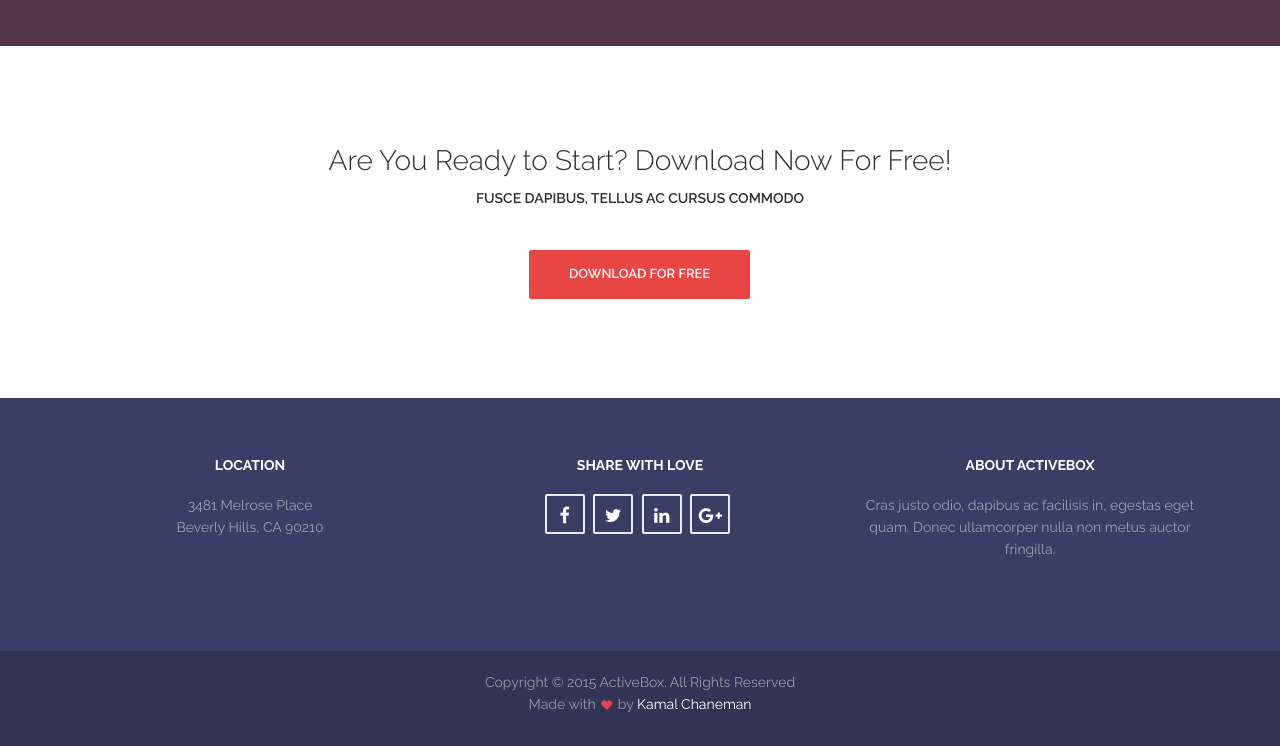
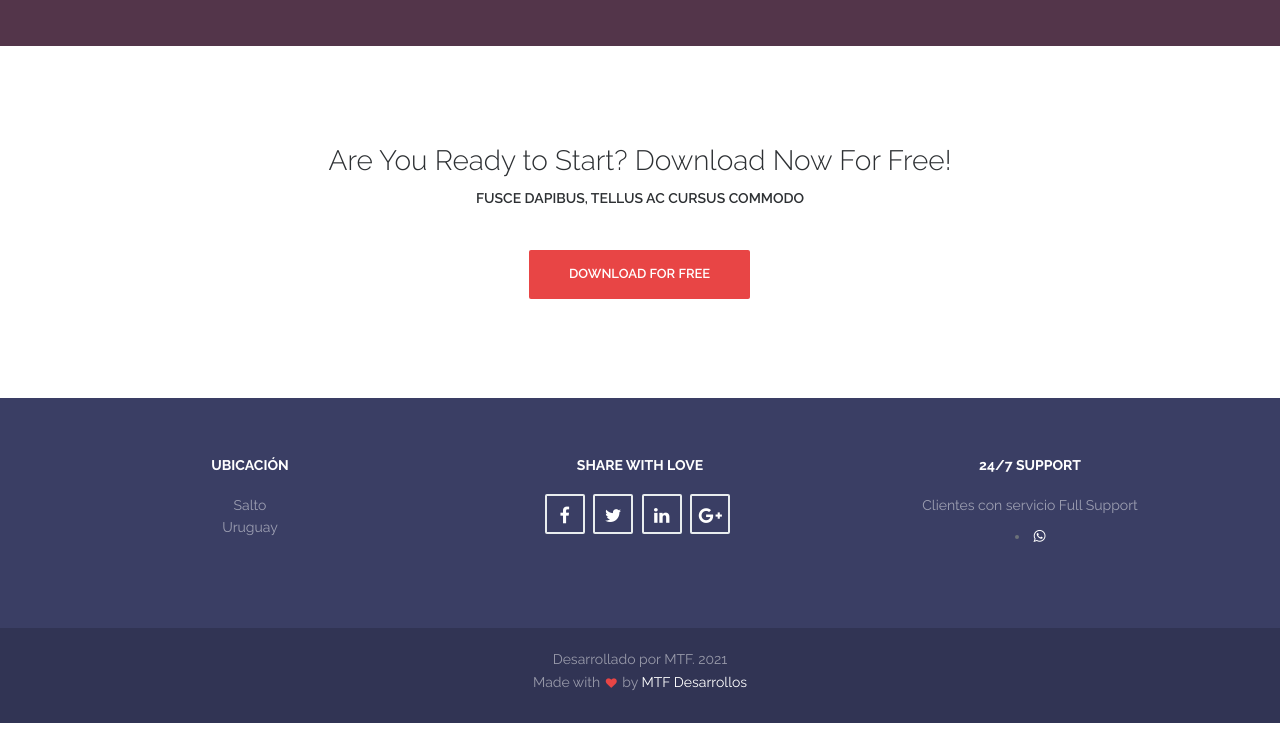
Before and after one commit to felamachado/infra-website, a plain HTML site: page index.html in a window 1280 px wide. Shown: the part 3307-4053 px from the top of the page. After the commit the page ends 4030 px from the top, so only its background shows below. Drawn offline with nearby package versions, Linux system fonts and the light colour scheme; files whose address does not match are found by name.

Commit message:
Modificando links

```diff
--- a/index.html
+++ b/index.html
@@ -321,8 +321,8 @@
             <div class="container">
                 <div class="row">
                     <div class="footer-col col-md-4">
-                        <h5>Location</h5>
-                        <p>3481 Melrose Place<br>Beverly Hills, CA 90210</p>
+                        <h5>Ubicación</h5>
+                        <p>Salto<br>Uruguay</p>
                     </div>
                     <div class="footer-col col-md-4">
                         <h5>Share with Love</h5>
@@ -334,8 +334,9 @@
                         </ul>
                     </div>
                     <div class="footer-col col-md-4">
-                        <h5>About ActiveBox</h5>
-                        <p>Cras justo odio, dapibus ac facilisis in, egestas eget quam. Donec ullamcorper nulla non metus auctor fringilla.</p>
+                        <h5>24/7 Support</h5>
+                        <p>Clientes con servicio Full Support</p>
+                        <li><a href="https://wa.link/p3g69n"><i class="fa fa-whatsapp"></i></a></li>
                     </div>
                 </div>
             </div>
@@ -343,7 +344,7 @@
         <div class="footer-bottom">
             <div class="container">
                 <div class="col-md-12">
-                    <p>Copyright © 2015 ActiveBox. All Rights Reserved<br>Made with <i class="fa fa-heart pulse"></i> by <a href="http://kamalchaneman.com/">Kamal Chaneman</a></p>
+                    <p>Desarrollado por MTF. 2021<br>Made with <i class="fa fa-heart pulse"></i> by <a href="http://kamalchaneman.com/">MTF Desarrollos</a></p>
                 </div>
             </div>
         </div>
```
